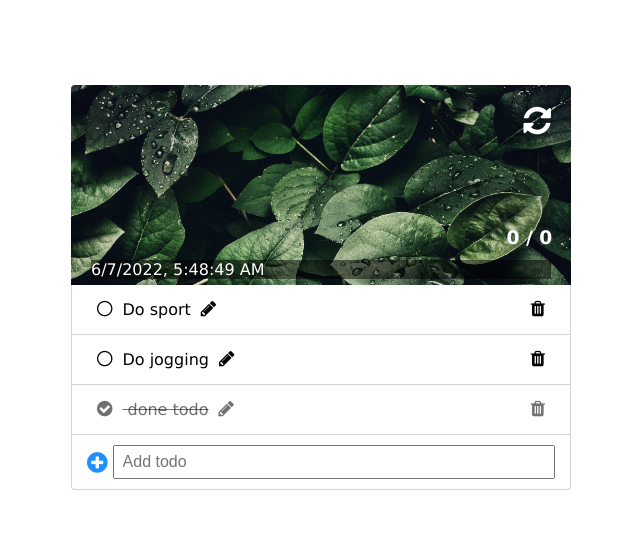
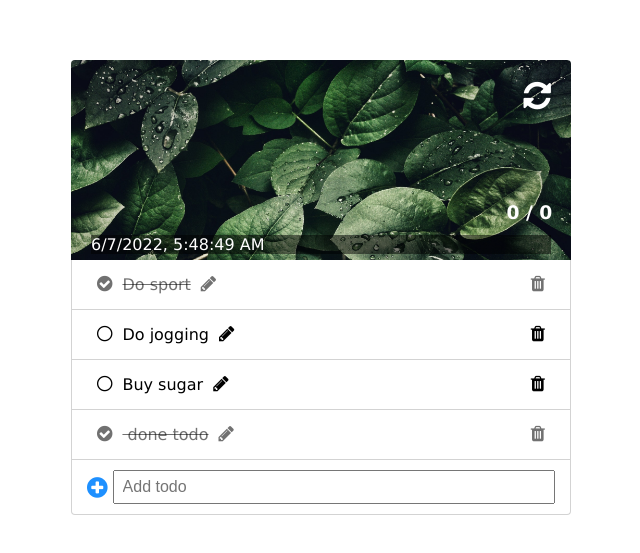
Before and after one commit to MantasMizaras/react-6-props-forms-todo, a React (Create React App) app: page / in a window 1280 px wide. Shown: the part 113-666 px from the top of the page, without its empty margins (319-959 px from the left). Built offline with nearby package versions, Linux system fonts and the light colour scheme.

Commit message:
the end for today

```diff
--- a/src/TodoApp/Header/Header.jsx
+++ b/src/TodoApp/Header/Header.jsx
@@ -1,4 +1,4 @@
-export default function Header() {
+export default function TodoHeader() {
   return (
     <header>
       <div className='clear'>
--- a/src/TodoApp/SingleTodo/SingleTodo.jsx
+++ b/src/TodoApp/SingleTodo/SingleTodo.jsx
@@ -1,8 +1,8 @@
 import { useState } from 'react';
 import Icon from '../UI/Icon';
 
-export default function SingleTodo({ title }) {
-  const [isDone, setIsDone] = useState(false);
+export default function SingleTodo({ title, isDone: isDoneProp }) {
+  const [isDone, setIsDone] = useState(isDoneProp);
 
   // fa-check-circle => done todo
   // item line-through => done todo
@@ -16,10 +16,13 @@ export default function SingleTodo({ title }) {
   function clickHandler() {
     // kai paspaudziu ant <i className={`fa fa-home`} aria-hidden='true'></i> iskonsolinu "paspaudei"
     console.log('paspaudei');
+
     // pakeisti statusa i true
     // setIsDone(true) // kai state nepriklauso nuo pries tai buvusios
+
     // pakeisti statusa i priesinga dabartiniam
     // setIsDone(!isDone); // kai state nepriklauso nuo pries tai buvusios
+
     setIsDone((prevIsDone) => !prevIsDone); // kai state priklauso nuo pries tai buvusios
   }
 
--- a/src/TodoApp/TodoApp.jsx
+++ b/src/TodoApp/TodoApp.jsx
@@ -1,9 +1,9 @@
-import Header from './Header/Header';
+import TodoHeader from './Header/Header';
 
 export default function TodoApp() {
   return (
     <div className='container'>
-      <Header />
+      <TodoHeader />
     </div>
   );
 }
--- a/src/TodoApp/TodoList/TodoList.jsx
+++ b/src/TodoApp/TodoList/TodoList.jsx
@@ -1,3 +1,4 @@
+import { useState } from 'react';
 import SingleTodo from '../SingleTodo/SingleTodo';
 
 const initTodos = [
@@ -6,11 +7,24 @@ const initTodos = [
 ];
 
 export default function TodoList() {
+  const [todoArray, setTodoArray] = useState(initTodos);
+
+  // sukurti funkcija kuri prideda nauja todo
+  // { id: 3, title: 'Buy sugar', isDone: false }
+  // iskvieciam funkcija su mygtuko paspaudimu
+
+  // sukurti funkcija pagal toggleTodo(id)
+  // pasidarom todoArray kopija
+  // paiesko, todoArray kopijoj objekto su id lygiu id(argumenta)
+  // surade todo objekta pakeicia isDone statusa i priesinga
+  // atnaujinam state su pakeistu objektu
+
   return (
     <section className='content'>
       <ul id='list' className='list'>
-        <SingleTodo {...initTodos[0]} />
-        <SingleTodo {...initTodos[1]} />
+        <SingleTodo {...todoArray[0]} />
+        <SingleTodo {...todoArray[1]} />
+        <SingleTodo {...{ id: 3, title: 'Buy sugar', isDone: false }} />
 
         <li className='item line-through'>
           <i className='fa fa-check-circle make-done' aria-hidden='true'></i>
```
